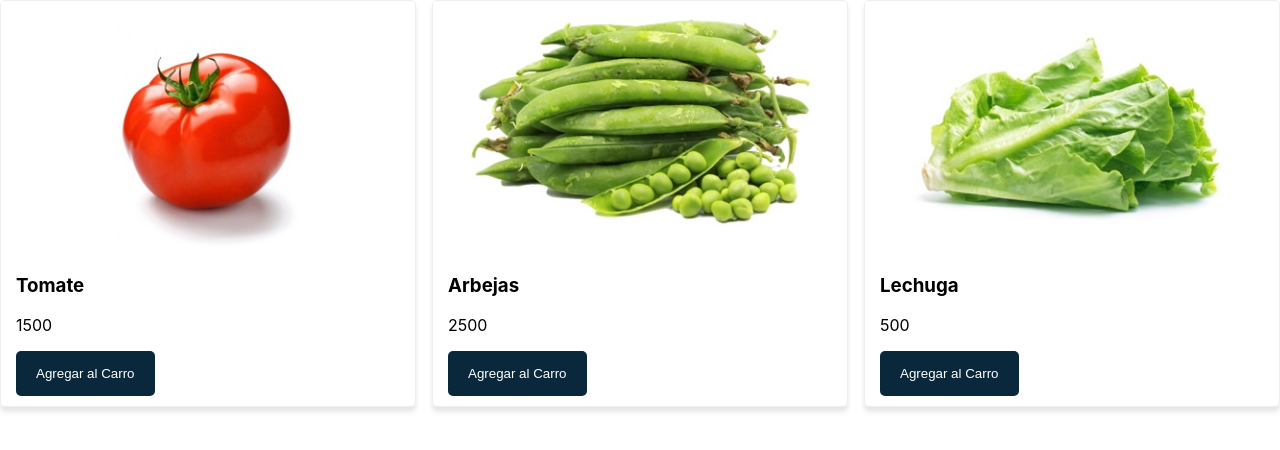
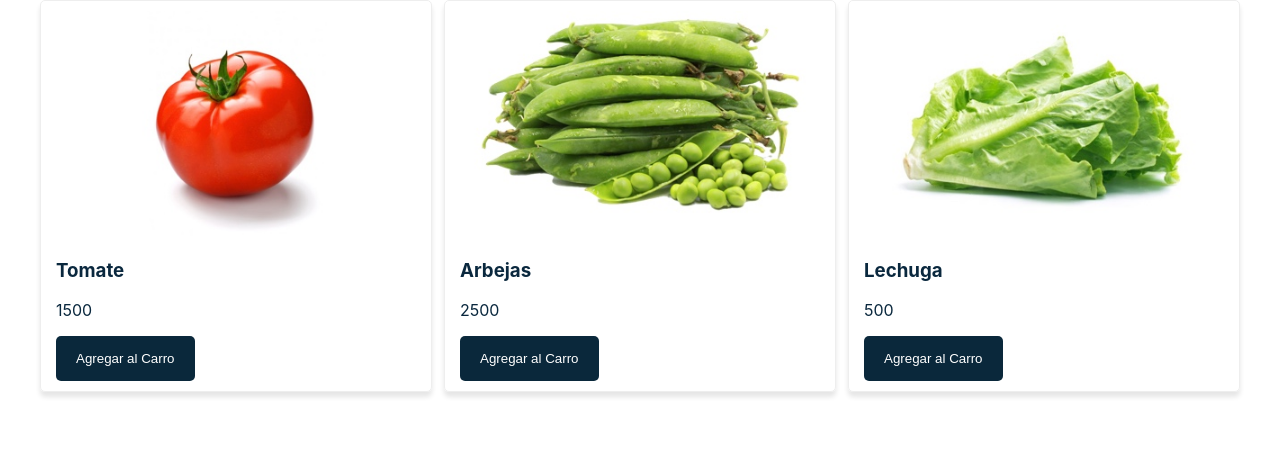
Before and after one commit to benjaNygit/tienda-online-react, a React (Create React App) app: page / in a window 1280 px wide. Shown: the top 450 px of the page. Built offline with nearby package versions, Linux system fonts and the light colour scheme.

Commit message:
Componente Layout

```diff
--- a/src/App.js
+++ b/src/App.js
@@ -1,5 +1,6 @@
 import { Component } from 'react';
 import Productos from './components/Productos.js';
+import Layout from './components/Layout.js';
 
 class App extends Component {
   state = {
@@ -12,10 +13,12 @@
 
   render() {
     return (
-      <Productos
-        agregarAlCarro={() => console.log('Metodo Agregar al carro.')}
-        productos={this.state.productos}
-      />
+      <Layout>
+        <Productos
+          agregarAlCarro={() => console.log('Metodo Agregar al carro.')}
+          productos={this.state.productos}
+        />
+      </Layout>
     );
   }
 }
--- /dev/null
+++ b/src/components/Layout.js
@@ -0,0 +1,28 @@
+import { Component } from 'react';
+
+const styles = {
+  layout: {
+    backgroundColor: '#fff',
+    color: '#0A283E',
+    alignItems: 'center',
+    display: 'flex',
+    flexDirection: 'column',
+  },
+  container: {
+    width: '1200px',
+  }
+}
+
+class Layout extends Component {
+  render() {
+    return (
+      <div style={styles.layout}>
+        <div style={styles.container}>
+          {this.props.children}
+        </div>
+      </div>
+    );
+  }
+}
+
+export default Layout;
```
